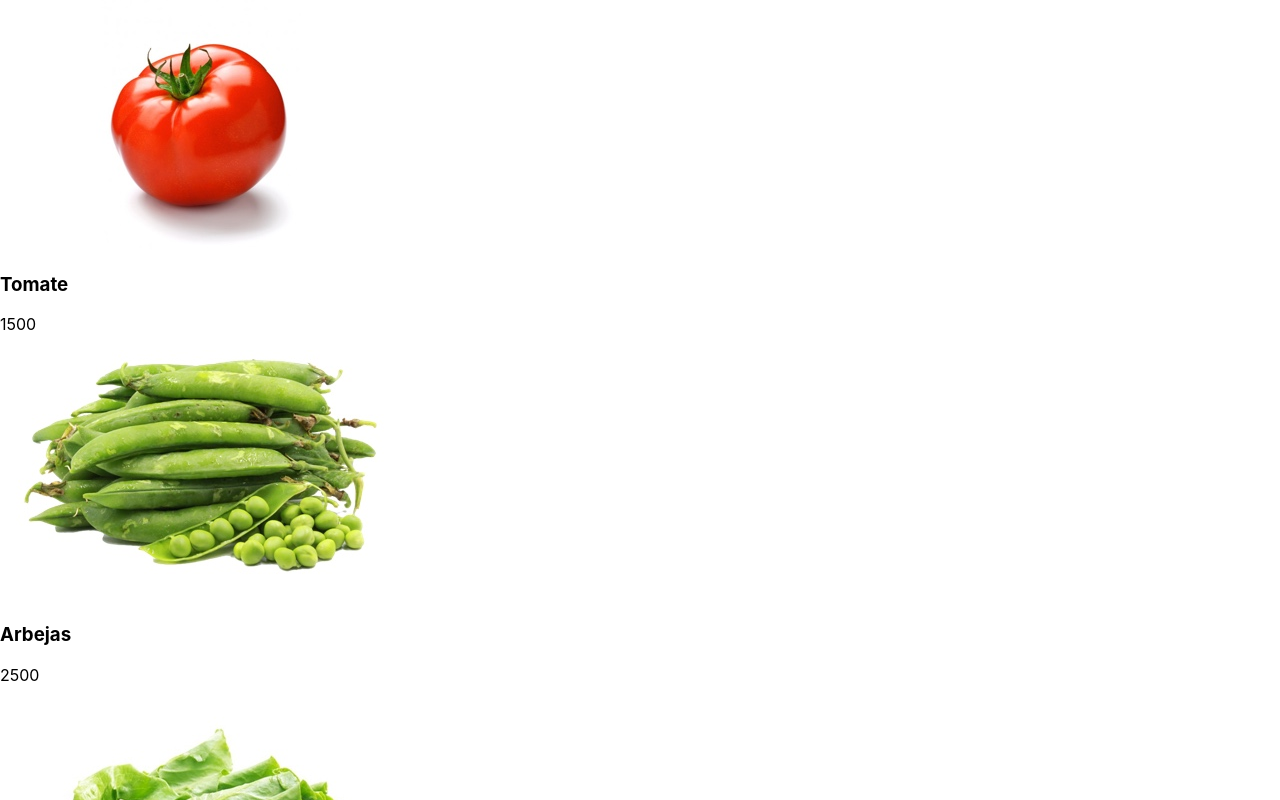
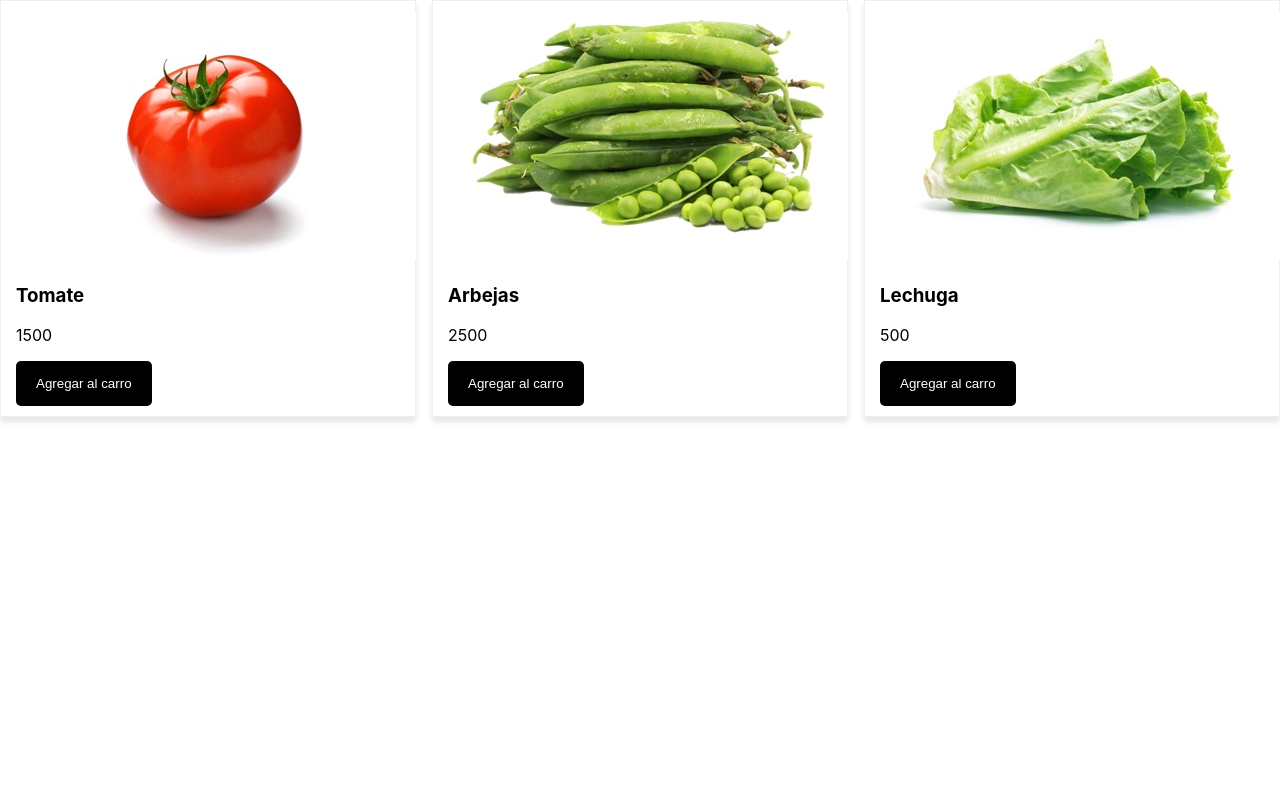
Before and after one commit to BigCarrasco/Carro-de-compras, a React (Create React App) app: page / in a window 1280 px wide. Shown: the top 800 px of the page. Built offline with nearby package versions, Linux system fonts and the light colour scheme.

Commit message:
carro de compras: se creo un nuevo componente botón, añadio estilos css a lps productos y al boton

```diff
--- /dev/null
+++ b/src/components/Button.js
@@ -0,0 +1,22 @@
+import  { Component } from 'react'
+
+const styles = {
+    button: {
+        backgroundColor: 'black',
+        color: 'white',
+        padding: '15px 20px',
+        border: 'none',
+        borderRadius: '5px',
+        cursor: 'pointer'
+    }
+}
+
+class Button extends Component {
+render() {
+    console.log('Hola')
+    return(
+        <button style={styles.button}{...this.props}></button>
+    )}
+}
+
+export default Button;
--- a/src/components/Producto.js
+++ b/src/components/Producto.js
@@ -1,14 +1,26 @@
 import { Component } from 'react'
+import Button from './Button'
 
+const styles = {
+    producto: {
+        border: '1px solid #eee',
+        boxShadow:'0 5px 5px rgb(0, 0, 0, 0.1)',
+        width: '30%',
+        padding: '10px 15px'
+    }
+}
 class Producto extends Component {
     render(){
-        const { producto } = this.props
+        const { producto,agregarAlCarro } = this.props
         return (
-            <div>
+            <div style={styles.producto}>
                 <img alt={producto.name} src={producto.img}/>
                 <h3>{producto.name}</h3>
                 <p>{producto.price}</p>
-          </div>
+                <Button onClick={ () => agregarAlCarro(producto) }>
+                    Agregar al carro
+                    </Button>
+            </div>
         )
     }
 }
--- a/src/components/Productos.js
+++ b/src/components/Productos.js
@@ -1,12 +1,19 @@
 import { Component } from 'react'
 import Producto from './Producto'
 
+const styles ={
+    productos: {
+        display: 'flex',
+        flexDirection: 'row',
+        justifyContent: 'space-between'
+    }
+}
 class Productos extends Component {
     render() {
         const { productos, agregarAlCarro } = this.props
 
         return (
-            <div>
+            <div style={styles.productos}>
                 {productos.map(producto =>
                 <Producto
                     agregarAlCarro = {agregarAlCarro}
```
